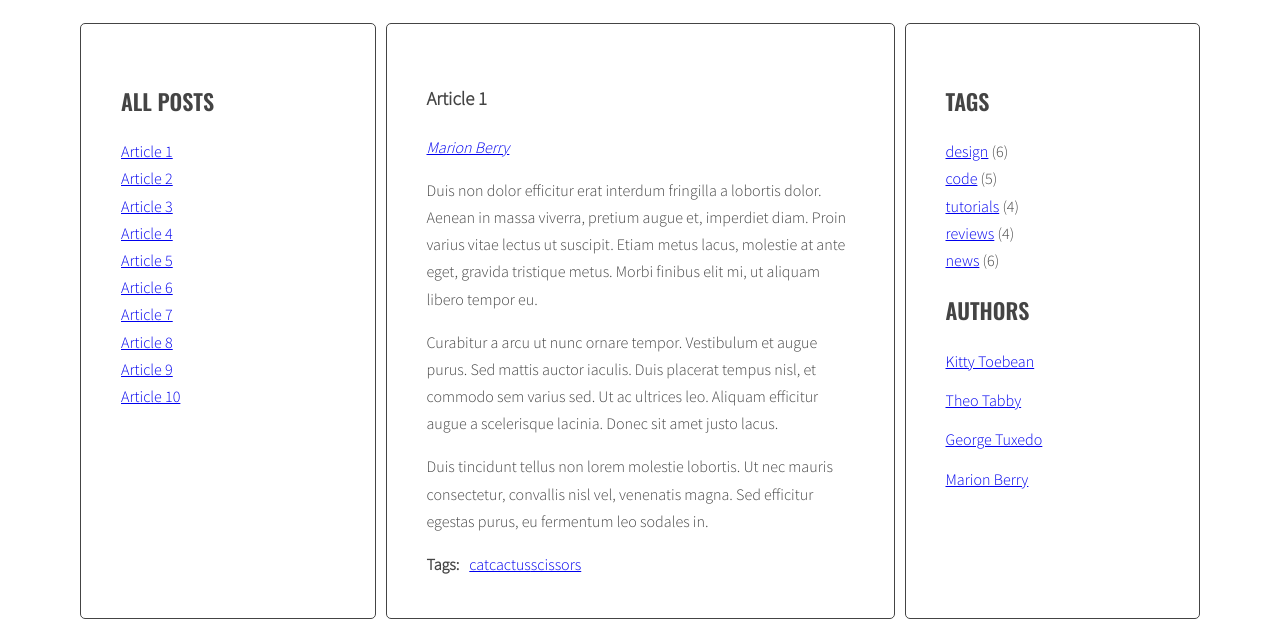
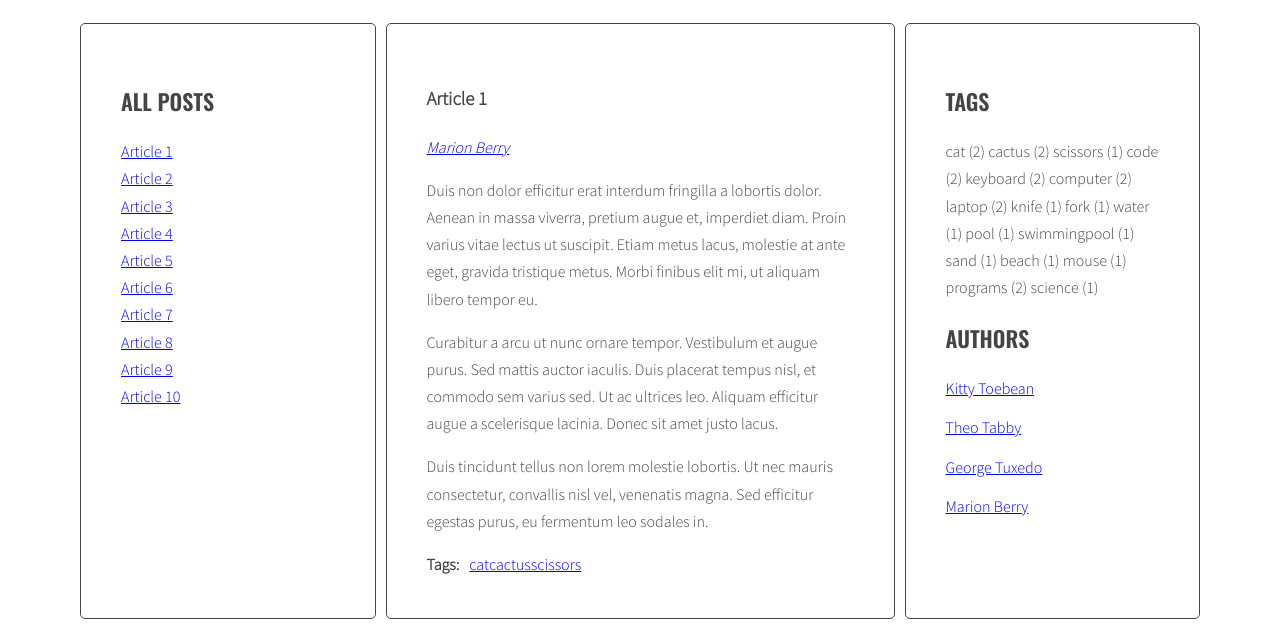
Before and after one commit to Lewiix/javascript-blog, a website: page index.html in a window 1280 px wide. Shown: the part 220-847 px from the top of the page. Drawn offline with nearby package versions, Linux system fonts and the light colour scheme.

Commit message:
Add right side tags

```diff
--- a/index.html
+++ b/index.html
@@ -162,11 +162,6 @@
             <aside class="sidebar">
               <h2 class="section-title">Tags</h2>
               <ul class="list tags">
-                <li><a href="#">design</a> <span>(6)</span></li>
-                <li><a href="#">code</a> <span>(5)</span></li>
-                <li><a href="#">tutorials</a> <span>(4)</span></li>
-                <li><a href="#">reviews</a> <span>(4)</span></li>
-                <li><a href="#">news</a> <span>(6)</span></li>
               </ul>
               <h2 class="section-title">Authors</h2>
               <ul class="list authors">
--- a/js/script.js
+++ b/js/script.js
@@ -34,7 +34,8 @@ const optArticleSelector = '.post',
   optTitleSelector = '.post-title',
   optTitleListSelector = '.titles',
   optArticleTagsSelector = '.post-tags .list',
-  optAuthorSelector = '.post-author';
+  optAuthorSelector = '.post-author',
+  optTagsListSelector = '.tags.list';
 
 function generateTitleLinks(customSelector = '') {
 
@@ -70,7 +71,12 @@ for (let link of links) {
   console.log(links);
   link.addEventListener('click', titleClickHandler);
 }
+function calculateTagsParams (tags) {
+
+}
 function generateTags() {
+  /* [NEW] create a new variable allTags with an empty object */
+  let allTags = {};
   /* find all articles */
   const articles = document.querySelectorAll(optArticleSelector);
   //console.log('articles', articles);
@@ -95,12 +101,38 @@ function generateTags() {
       /* add generated code to html variable */
       html = html + linkHTML;
       console.log(html);
+      /* [NEW] check if this link is NOT already in allTags */
+      if(!allTags.hasOwnProperty(tag)) {
+      /* [NEW] add generated code to allTags object */
+        allTags[tag] = 1;
+      } else {
+        allTags[tag]++;
+      }
     /* END LOOP: for each tag */
     }
     /* insert HTML of all the links into the tags wrapper */
     tagsWrapper.insertAdjacentHTML('afterbegin', html);
   /* END LOOP: for every article: */
   }
+  /* [NEW] find list of tags in right column */
+  const tagList = document.querySelector(optTagsListSelector);
+  console.log(tagList);
+  /* [NEW] add html from allTags to tagList */
+  //tagList.innerHTML = allTags.join('');
+  const tagsParams = calculateTagsParams(allTags);
+  console.log('tagsParams', tagsParams);
+  /* [MEW] create variable for all links HTML code */
+  let allTagsHTML ='';
+  /*[NEW] START LOOP: for each tag in allTags */
+  for (let tag in allTags) {
+    /*[NEW] generate code of a linnk and add it to allTagsHTML*/
+    allTagsHTML += tag + ' (' + allTags[tag] + ') ';
+
+  }
+  console.log(allTagsHTML);
+  console.log(allTags);
+  tagList.innerHTML = allTagsHTML;
+
 }
 generateTags();
 function tagClickHandler(event) {
```
